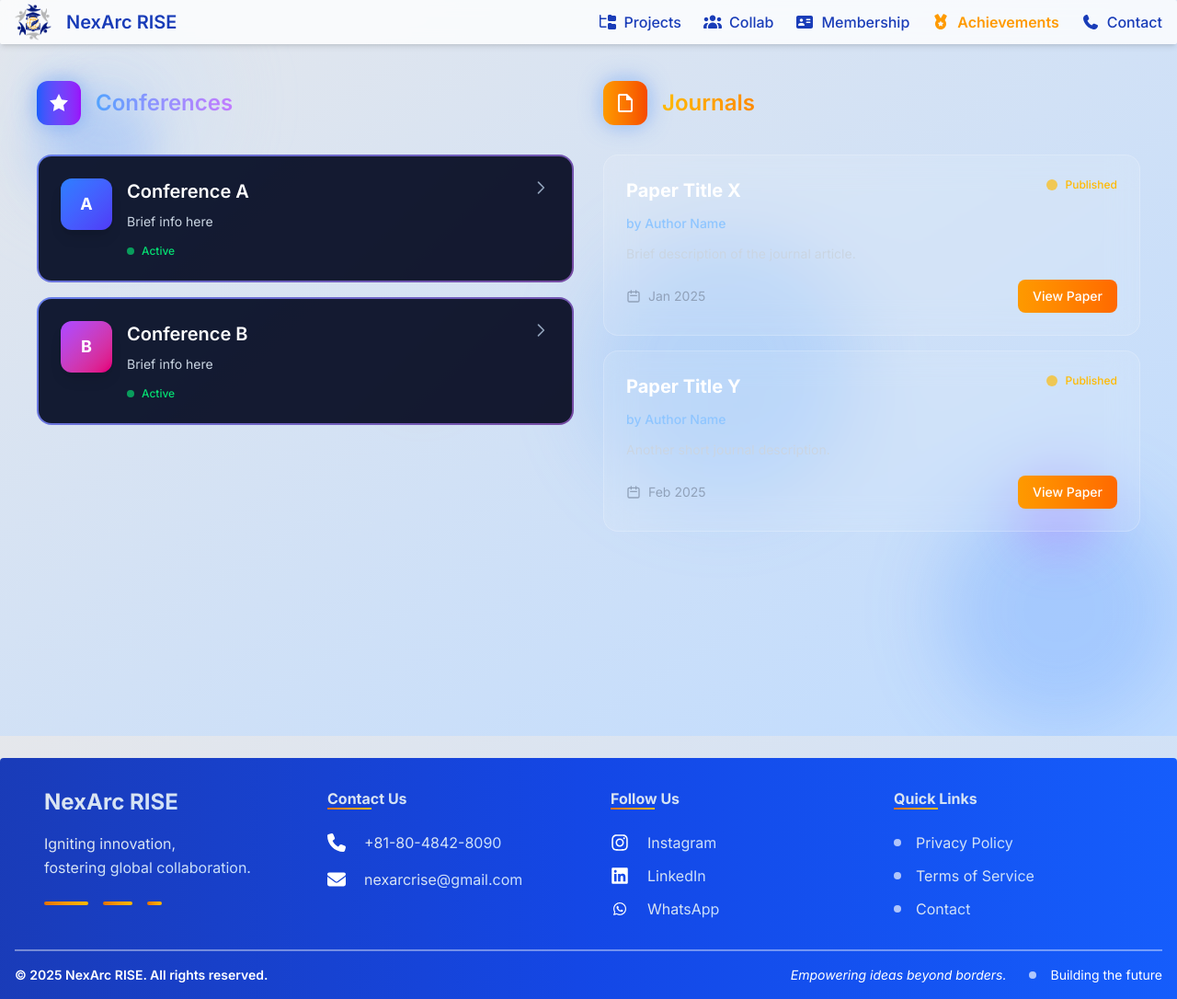
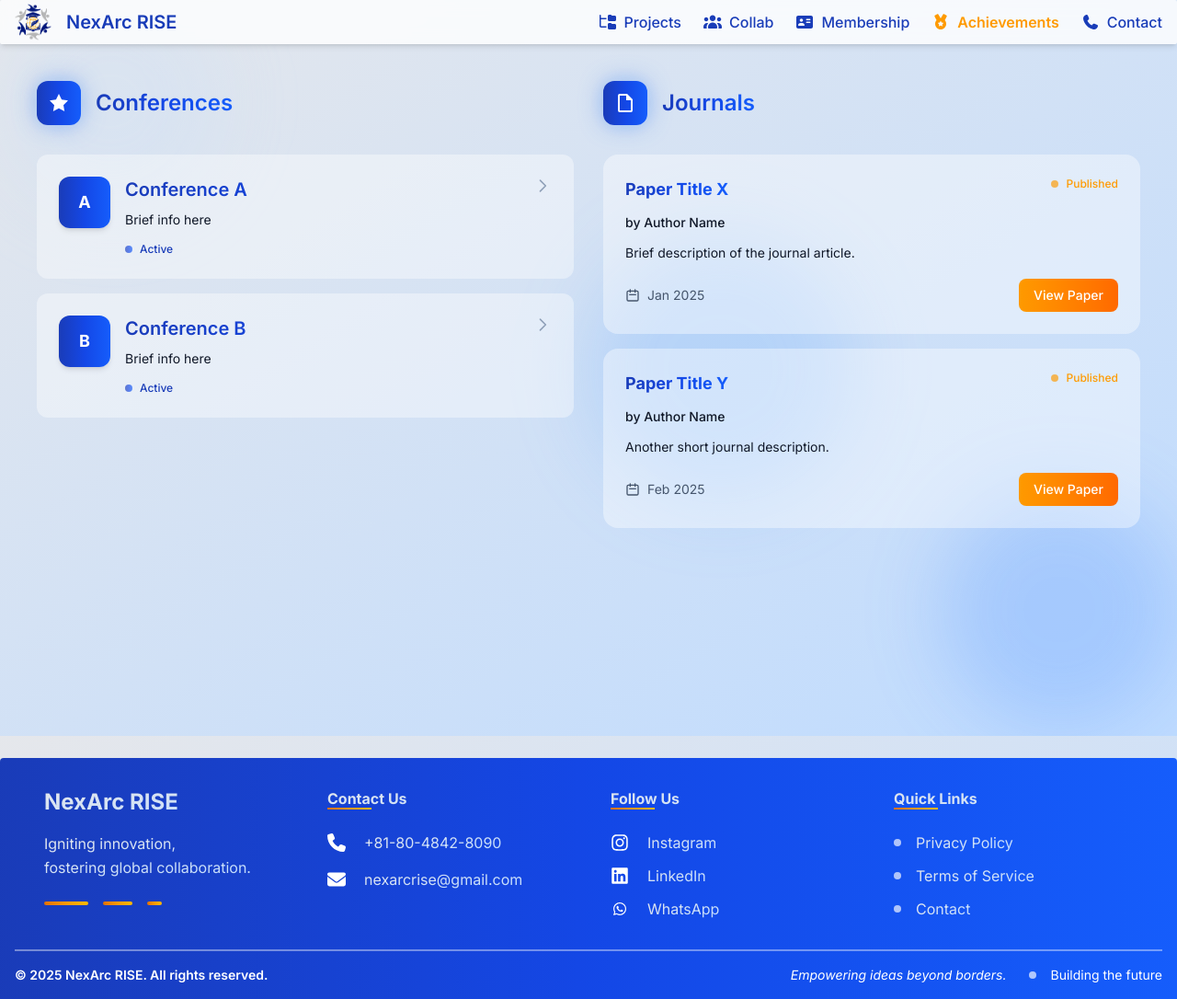
Before and after one commit to Chokkalingam-s/NexArc-RISE, a PHP site: page /achievements in a window 1280 px wide. Shown: the whole page at 92% size. Run offline with PHP 8.4, Linux system fonts and the light colour scheme.

Commit message:
fixed ui in achievements

```diff
--- a/pages/achievements.php
+++ b/pages/achievements.php
@@ -1,42 +1,51 @@
 <section class="grid lg:grid-cols-2 gap-8 p-8 min-h-[80vh] relative overflow-hidden">
-  <!-- Animated background elements -->
-  <div class="absolute inset-0 overflow-hidden pointer-events-none">
-      <div class="absolute top-10 left-10 w-32 h-32 bg-blue-500/20 rounded-full blur-xl float-animation"></div>
-      <div class="absolute bottom-20 right-20 w-24 h-24 bg-purple-500/20 rounded-full blur-xl float-animation" style="animation-delay: -2s;"></div>
-      <div class="absolute top-1/2 left-1/3 w-16 h-16 bg-amber-500/20 rounded-full blur-xl float-animation" style="animation-delay: -4s;"></div>
-  </div>
-
   <!-- Conferences Section -->
   <div class="space-y-6 relative z-10">
       <div class="flex items-center gap-4 mb-8">
-          <div class="w-12 h-12 bg-gradient-to-r from-blue-600 to-purple-600 rounded-xl flex items-center justify-center pulse-glow">
-              <svg class="w-6 h-6 text-white" fill="currentColor" viewBox="0 0 24 24">
+          <div class="size-12 grad_primary head rounded-xl flex items-center justify-center pulse-glow">
+              <svg class="size-6 text-white" fill="currentColor" viewBox="0 0 24 24">
                   <path d="M12 2l3.09 6.26L22 9.27l-5 4.87 1.18 6.88L12 17.77l-6.18 3.25L7 14.14 2 9.27l6.91-1.01L12 2z"/>
               </svg>
           </div>
-          <h2 class="text-3xl font-bold bg-gradient-to-r from-blue-400 to-purple-400 bg-clip-text text-transparent">
+          <h2 class="font-bold gradient_text">
               Conferences
           </h2>
       </div>
 
+      <?php $items = [
+        [
+          "title" => "Conference A",
+          "desc" => "Brief info here",
+          "initial" => "A",
+        ],
+        [
+          "title" => "Conference B",
+          "desc" => "Brief info here",
+          "initial" => "B",
+        ],
+      ]; ?>
+
       <div class="space-y-4">
-          <div class="gradient-border hover:scale-105 transition-all duration-500 cursor-pointer group">
-              <div class="gradient-border-inner p-6 relative overflow-hidden">
+        <?php foreach ($items as $item): ?>
+          <div class="hover:scale-105 transition-all duration-500 cursor-pointer group">
+            <div class="bg-white/40 rounded-xl p-6 relative overflow-hidden">
               <div class="shimmer absolute inset-0 opacity-0 group-hover:opacity-100 transition-opacity duration-500"></div>
               <div class="flex gap-4 relative z-10">
-                      <div class="w-14 h-14 bg-gradient-to-br from-blue-500 to-indigo-600 rounded-xl flex items-center justify-center shadow-lg">
-                          <span class="text-white font-bold text-lg">A</span>
+                <div class="w-14 h-14 grad_primary rounded-xl flex items-center justify-center shadow-md">
+                  <span class="text-white font-bold text-lg"><?= $item[
+                    "initial"
+                  ] ?></span>
                 </div>
                 <div class="flex-1">
-                          <h3 class="text-xl font-semibold text-white mb-2 group-hover:text-blue-300 transition-colors">
-                              Conference A
+                  <h3 class="text-xl font-semibold gradient_text  mb-2 group-hover:text-blue-300 transition-colors">
+                    <?= $item["title"] ?>
                   </h3>
-                          <p class="text-slate-300 text-sm leading-relaxed">
-                              Brief info here
+                  <p class="text-sm leading-relaxed">
+                    <?= $item["desc"] ?>
                   </p>
                   <div class="flex items-center gap-2 mt-3">
-                              <div class="w-2 h-2 bg-green-400 rounded-full animate-pulse"></div>
-                              <span class="text-xs text-green-400 font-medium">Active</span>
+                    <div class="w-2 h-2 grad_primary rounded-full animate-pulse"></div>
+                    <span class="text-xs text-blue-800 font-medium">Active</span>
                   </div>
                 </div>
                 <div class="text-slate-400 group-hover:text-amber-400 transition-colors">
@@ -47,73 +56,67 @@
               </div>
             </div>
           </div>
+        <?php endforeach; ?>
+      </div>
 
-          <div class="gradient-border hover:scale-105 transition-all duration-500 cursor-pointer group">
-              <div class="gradient-border-inner p-6 relative overflow-hidden">
-                  <div class="shimmer absolute inset-0 opacity-0 group-hover:opacity-100 transition-opacity duration-500"></div>
-                  <div class="flex gap-4 relative z-10">
-                      <div class="w-14 h-14 bg-gradient-to-br from-purple-500 to-pink-600 rounded-xl flex items-center justify-center shadow-lg">
-                          <span class="text-white font-bold text-lg">B</span>
-                      </div>
-                      <div class="flex-1">
-                          <h3 class="text-xl font-semibold text-white mb-2 group-hover:text-blue-300 transition-colors">
-                              Conference B
-                          </h3>
-                          <p class="text-slate-300 text-sm leading-relaxed">
-                              Brief info here
-                          </p>
-                          <div class="flex items-center gap-2 mt-3">
-                              <div class="w-2 h-2 bg-green-400 rounded-full animate-pulse"></div>
-                              <span class="text-xs text-green-400 font-medium">Active</span>
-                          </div>
-                      </div>
-                      <div class="text-slate-400 group-hover:text-amber-400 transition-colors">
-                          <svg class="w-5 h-5" fill="none" stroke="currentColor" viewBox="0 0 24 24">
-                              <path stroke-linecap="round" stroke-linejoin="round" stroke-width="2" d="M9 5l7 7-7 7"/>
-                          </svg>
-                      </div>
-                  </div>
-              </div>
-          </div>
-      </div>
   </div>
 
   <!-- Journals Section -->
   <div class="space-y-6 relative z-10">
       <div class="flex items-center gap-4 mb-8">
-          <div class="w-12 h-12 bg-gradient-to-r from-amber-500 to-orange-600 rounded-xl flex items-center justify-center pulse-glow">
+          <div class="w-12 h-12 grad_primary  rounded-xl flex items-center justify-center pulse-glow">
               <svg class="w-6 h-6 text-white" fill="currentColor" viewBox="0 0 24 24">
                   <path d="M14,2H6A2,2 0 0,0 4,4V20A2,2 0 0,0 6,22H18A2,2 0 0,0 20,20V8L14,2M18,20H6V4H13V9H18V20Z"/>
               </svg>
           </div>
-          <h2 class="text-3xl font-bold bg-gradient-to-r from-amber-400 to-orange-400 bg-clip-text text-transparent">
+          <h2 class="text-3xl font-bold gradient_text">
             Journals
           </h2>
       </div>
 
+      <?php $papers = [
+        [
+          "title" => "Paper Title X",
+          "author" => "Author Name",
+          "desc" => "Brief description of the journal article.",
+          "date" => "Jan 2025",
+        ],
+        [
+          "title" => "Paper Title Y",
+          "author" => "Author Name",
+          "desc" => "Another short journal description.",
+          "date" => "Feb 2025",
+        ],
+      ]; ?>
+
       <div class="space-y-4">
-          <div class="glass-morphism p-6 rounded-2xl hover:scale-105 transition-all duration-500 cursor-pointer group relative overflow-hidden">
+        <?php foreach ($papers as $paper): ?>
+          <div class="bg-white/40 p-6 rounded-2xl hover:scale-105 transition-all duration-500 cursor-pointer group relative overflow-hidden">
             <div class="shimmer absolute inset-0 opacity-0 group-hover:opacity-100 transition-opacity duration-500"></div>
             <div class="relative z-10">
               <div class="flex justify-between items-start mb-3">
-                      <h3 class="text-xl font-bold text-white group-hover:text-blue-300 transition-colors">
-                          Paper Title X
+                <h3 class="text-lg gradient_text font-bold transition-colors">
+                  <?= $paper["title"] ?>
                 </h3>
                 <div class="flex items-center gap-2">
-                          <div class="w-3 h-3 bg-amber-400 rounded-full animate-pulse"></div>
-                          <span class="text-xs text-amber-400 font-medium">Published</span>
+                  <div class="size-2 bg-amber-500 rounded-full animate-pulse"></div>
+                  <span class="text-xs text-amber-500 font-medium">Published</span>
                 </div>
               </div>
-                  <p class="text-blue-300 text-sm font-medium mb-3">by Author Name</p>
-                  <p class="text-slate-300 text-sm leading-relaxed mb-4">
-                      Brief description of the journal article.
-                  </p>
+              <p class="text-sm font-medium mb-3">by <?= $paper[
+                "author"
+              ] ?></p>
+              <p class="text-sm leading-relaxed mb-4"><?= $paper[
+                "desc"
+              ] ?></p>
               <div class="flex justify-between items-center">
                 <div class="flex items-center gap-2">
-                          <svg class="w-4 h-4 text-slate-400" fill="none" stroke="currentColor" viewBox="0 0 24 24">
+                  <svg class="w-4 h-4 text-slate-600" fill="none" stroke="currentColor" viewBox="0 0 24 24">
                     <path stroke-linecap="round" stroke-linejoin="round" stroke-width="2" d="M8 7V3m8 4V3m-9 8h10M5 21h14a2 2 0 002-2V7a2 2 0 00-2-2H5a2 2 0 00-2 2v12a2 2 0 002 2z"/>
                   </svg>
-                          <span class="text-slate-400 text-sm">Jan 2025</span>
+                  <span class="text-slate-600 text-sm"><?= $paper[
+                    "date"
+                  ] ?></span>
                 </div>
                 <a href="#" class="bg-gradient-to-r from-amber-500 to-orange-500 text-white px-4 py-2 rounded-lg text-sm font-medium hover:shadow-lg hover:shadow-amber-500/25 transition-all duration-300 group-hover:scale-105">
                   View Paper
@@ -121,36 +124,7 @@
               </div>
             </div>
           </div>
-
-          <div class="glass-morphism p-6 rounded-2xl hover:scale-105 transition-all duration-500 cursor-pointer group relative overflow-hidden">
-              <div class="shimmer absolute inset-0 opacity-0 group-hover:opacity-100 transition-opacity duration-500"></div>
-              <div class="relative z-10">
-                  <div class="flex justify-between items-start mb-3">
-                      <h3 class="text-xl font-bold text-white group-hover:text-blue-300 transition-colors">
-                          Paper Title Y
-                      </h3>
-                      <div class="flex items-center gap-2">
-                          <div class="w-3 h-3 bg-amber-400 rounded-full animate-pulse"></div>
-                          <span class="text-xs text-amber-400 font-medium">Published</span>
-                      </div>
-                  </div>
-                  <p class="text-blue-300 text-sm font-medium mb-3">by Author Name</p>
-                  <p class="text-slate-300 text-sm leading-relaxed mb-4">
-                      Another short journal description.
-                  </p>
-                  <div class="flex justify-between items-center">
-                      <div class="flex items-center gap-2">
-                          <svg class="w-4 h-4 text-slate-400" fill="none" stroke="currentColor" viewBox="0 0 24 24">
-                              <path stroke-linecap="round" stroke-linejoin="round" stroke-width="2" d="M8 7V3m8 4V3m-9 8h10M5 21h14a2 2 0 002-2V7a2 2 0 00-2-2H5a2 2 0 00-2 2v12a2 2 0 002 2z"/>
-                          </svg>
-                          <span class="text-slate-400 text-sm">Feb 2025</span>
-                      </div>
-                      <a href="#" class="bg-gradient-to-r from-amber-500 to-orange-500 text-white px-4 py-2 rounded-lg text-sm font-medium hover:shadow-lg hover:shadow-amber-500/25 transition-all duration-300 group-hover:scale-105">
-                          View Paper
-                      </a>
-                  </div>
-              </div>
-          </div>
+        <?php endforeach; ?>
       </div>
   </div>
 </section>
--- a/style.css
+++ b/style.css
@@ -1584,6 +1584,9 @@
   .text-slate-800 {
     color: var(--color-slate-800);
   }
+  .text-slate-900 {
+    color: var(--color-slate-900);
+  }
   .text-transparent {
     color: transparent;
   }
```
Lines whose indentation alone changed are shown as unchanged.
